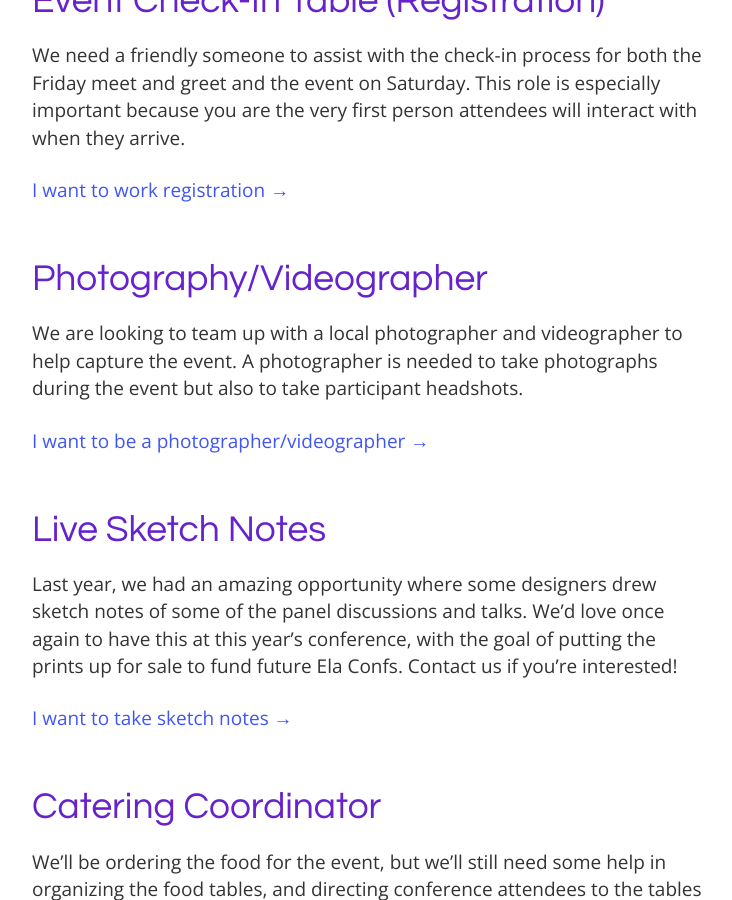
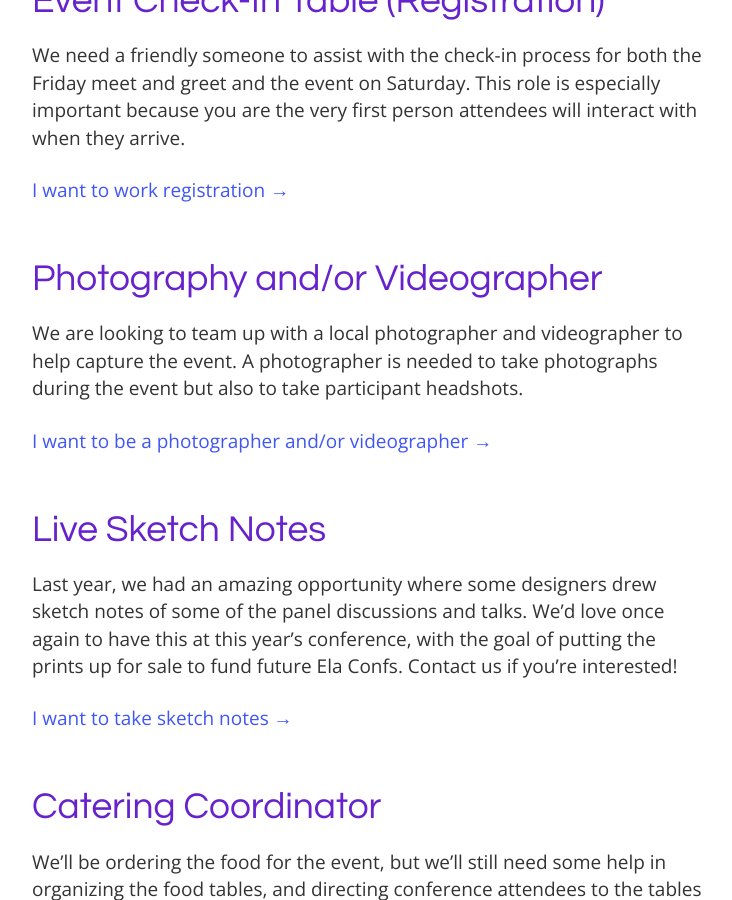
Before and after one commit to elaconf/elaconf.github.io, a Jekyll site: the page built from volunteer/index.md, in a window 1280 px wide and 900 px high, scrolled down 1202 px. Shown: the whole window, without its empty margins (273-1005 px from the left). Built offline with Jekyll 4.4.1, drawn with Linux system fonts in a browser that asks for light colours.

Commit message:
break-up long title (it was breaking on mobile)

```diff
--- a/volunteer/index.md
+++ b/volunteer/index.md
@@ -26,10 +26,10 @@ We need a friendly someone to assist with the check-in process for both the Frid
 
 [I want to work registration &rarr;](https://docs.google.com/forms/d/1MDbNjY1h4DCkrbrL0zmq6Gg3Q1EMpDEFn1joMIck1Zo/viewform?entry.971247222&entry.1260049317&entry.601542410&entry.648235370&entry.790087379=I+want+to+work+registration+because...)
 
-## Photography/Videographer
+## Photography and/or Videographer
 We are looking to team up with a local photographer and videographer to help capture the event. A photographer is needed to take photographs during the event but also to take participant headshots.
 
-[I want to be a photographer/videographer &rarr;](https://docs.google.com/forms/d/1MDbNjY1h4DCkrbrL0zmq6Gg3Q1EMpDEFn1joMIck1Zo/viewform?entry.971247222&entry.1260049317&entry.601542410&entry.648235370&entry.790087379=I+want+to+be+a+photographer/videographer+because...)
+[I want to be a photographer and/or videographer &rarr;](https://docs.google.com/forms/d/1MDbNjY1h4DCkrbrL0zmq6Gg3Q1EMpDEFn1joMIck1Zo/viewform?entry.971247222&entry.1260049317&entry.601542410&entry.648235370&entry.790087379=I+want+to+be+a+photographer/videographer+because...)
 
 ## Live Sketch Notes
 Last year, we had an amazing opportunity where some designers drew sketch notes of some of the panel discussions and talks. We’d love once again to have this at this year’s conference, with the goal of putting the prints up for sale to fund future Ela Confs. Contact us if you’re interested!
```
